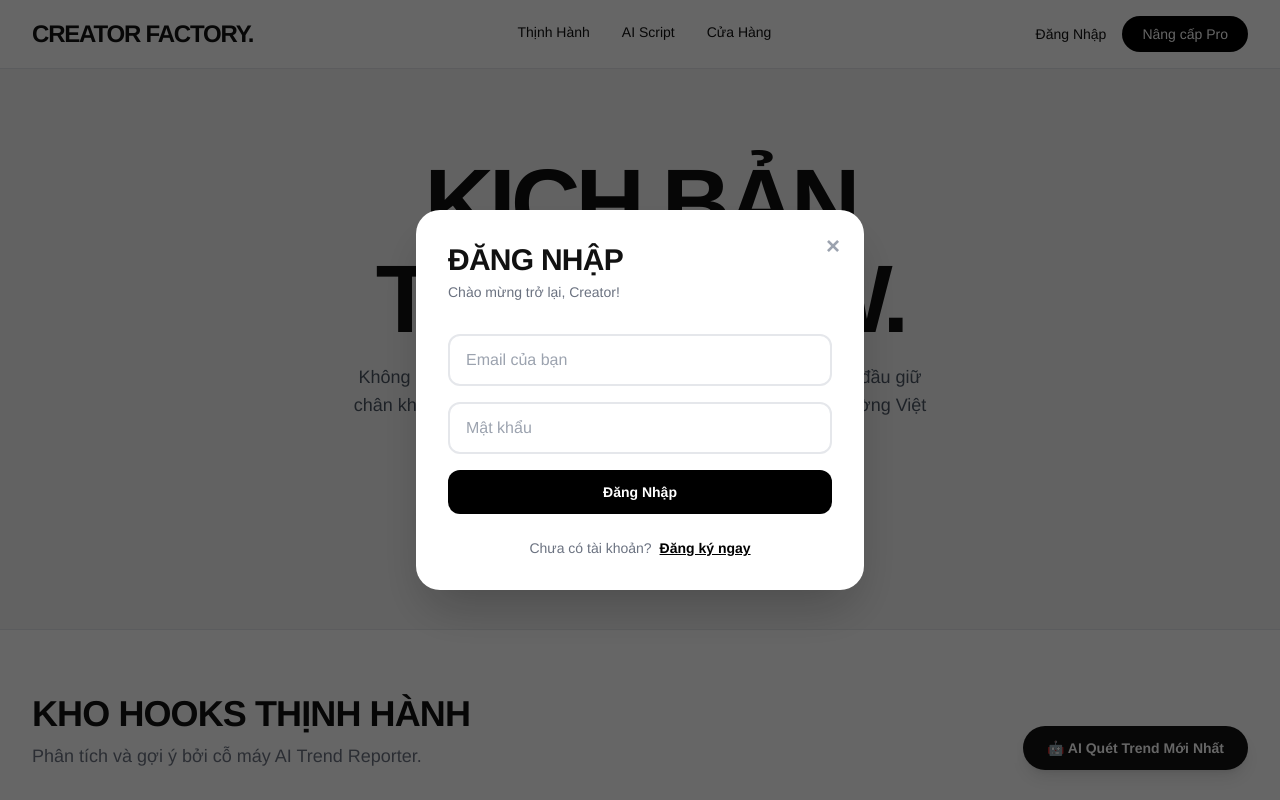
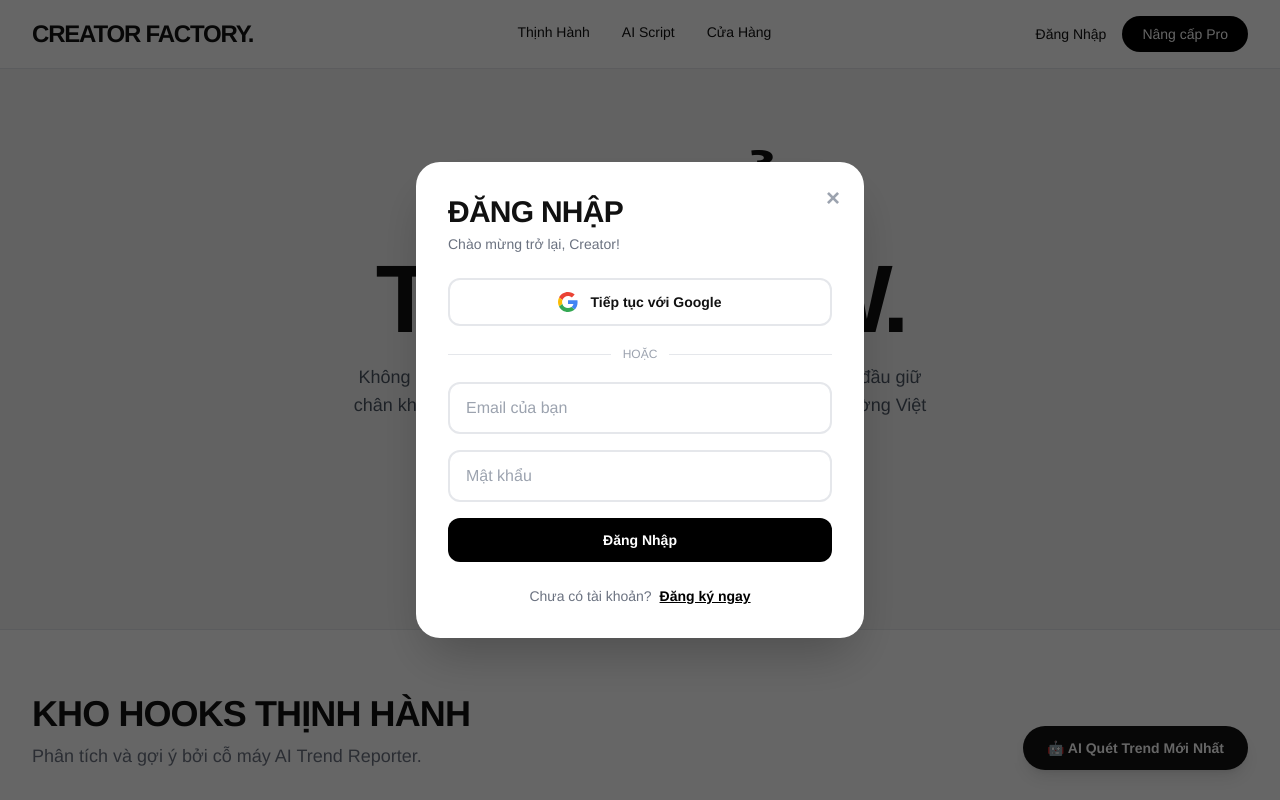
Before and after one commit to PhucVuong98/tiktok-frontend, a Vue app: page / in a window 1280 px wide. Both pictures are taken after a click on the button "Đăng Nhập". Shown: the top 800 px of the page. Built offline with nearby package versions, Linux system fonts and the light colour scheme; no server answers.

Commit message:
feat: them dang nhap Google

```diff
--- a/src/components/AuthModal.vue
+++ b/src/components/AuthModal.vue
@@ -10,11 +10,33 @@
       <h2 class="text-3xl font-black uppercase tracking-tight mb-1">
         {{ isLogin ? 'Đăng Nhập' : 'Đăng Ký' }}
       </h2>
-      <p class="text-gray-500 text-sm mb-8">
+      <p class="text-gray-500 text-sm mb-6">
         {{ isLogin ? 'Chào mừng trở lại, Creator!' : 'Tạo tài khoản miễn phí ngay.' }}
       </p>
 
-      <!-- Form -->
+      <!-- Nút Google -->
+      <button
+        @click="handleGoogle"
+        :disabled="loadingGoogle"
+        class="w-full flex items-center justify-center gap-3 border-2 border-gray-200 rounded-xl px-4 py-3 font-bold text-sm hover:border-black transition disabled:opacity-50 mb-5"
+      >
+        <svg class="w-5 h-5" viewBox="0 0 48 48">
+          <path fill="#EA4335" d="M24 9.5c3.54 0 6.71 1.22 9.21 3.6l6.85-6.85C35.9 2.38 30.47 0 24 0 14.62 0 6.51 5.38 2.56 13.22l7.98 6.19C12.43 13.72 17.74 9.5 24 9.5z"/>
+          <path fill="#4285F4" d="M46.98 24.55c0-1.57-.15-3.09-.38-4.55H24v9.02h12.94c-.58 2.96-2.26 5.48-4.78 7.18l7.73 6c4.51-4.18 7.09-10.36 7.09-17.65z"/>
+          <path fill="#FBBC05" d="M10.53 28.59c-.48-1.45-.76-2.99-.76-4.59s.27-3.14.76-4.59l-7.98-6.19C.92 16.46 0 20.12 0 24c0 3.88.92 7.54 2.56 10.78l7.97-6.19z"/>
+          <path fill="#34A853" d="M24 48c6.48 0 11.93-2.13 15.89-5.81l-7.73-6c-2.18 1.48-4.97 2.31-8.16 2.31-6.26 0-11.57-4.22-13.47-9.91l-7.98 6.19C6.51 42.62 14.62 48 24 48z"/>
+        </svg>
+        {{ loadingGoogle ? 'Đang xử lý...' : 'Tiếp tục với Google' }}
+      </button>
+
+      <!-- Divider -->
+      <div class="flex items-center gap-3 mb-5">
+        <div class="flex-1 h-px bg-gray-200"></div>
+        <span class="text-xs text-gray-400 font-medium">HOẶC</span>
+        <div class="flex-1 h-px bg-gray-200"></div>
+      </div>
+
+      <!-- Form Email/Password -->
       <form @submit.prevent="handleSubmit" class="flex flex-col gap-4">
         <input
           v-model="email"
@@ -58,7 +80,12 @@
 <script setup>
 import { ref } from 'vue'
 import { auth } from '../firebase'
-import { signInWithEmailAndPassword, createUserWithEmailAndPassword } from 'firebase/auth'
+import {
+  signInWithEmailAndPassword,
+  createUserWithEmailAndPassword,
+  signInWithPopup,
+  GoogleAuthProvider,
+} from 'firebase/auth'
 
 const emit = defineEmits(['close'])
 
@@ -67,6 +94,7 @@
 const password = ref('')
 const errorMsg = ref('')
 const loading = ref(false)
+const loadingGoogle = ref(false)
 
 const toggleMode = () => {
   isLogin.value = !isLogin.value
@@ -81,8 +109,22 @@
     'auth/weak-password': 'Mật khẩu phải có ít nhất 6 ký tự.',
     'auth/invalid-email': 'Email không hợp lệ.',
     'auth/invalid-credential': 'Email hoặc mật khẩu không đúng.',
+    'auth/popup-closed-by-user': 'Bạn đã đóng cửa sổ đăng nhập.',
   }
   return map[code] || 'Có lỗi xảy ra, vui lòng thử lại.'
+}
+
+const handleGoogle = async () => {
+  loadingGoogle.value = true
+  errorMsg.value = ''
+  try {
+    await signInWithPopup(auth, new GoogleAuthProvider())
+    emit('close')
+  } catch (err) {
+    errorMsg.value = friendlyError(err.code)
+  } finally {
+    loadingGoogle.value = false
+  }
 }
 
 const handleSubmit = async () => {
```
